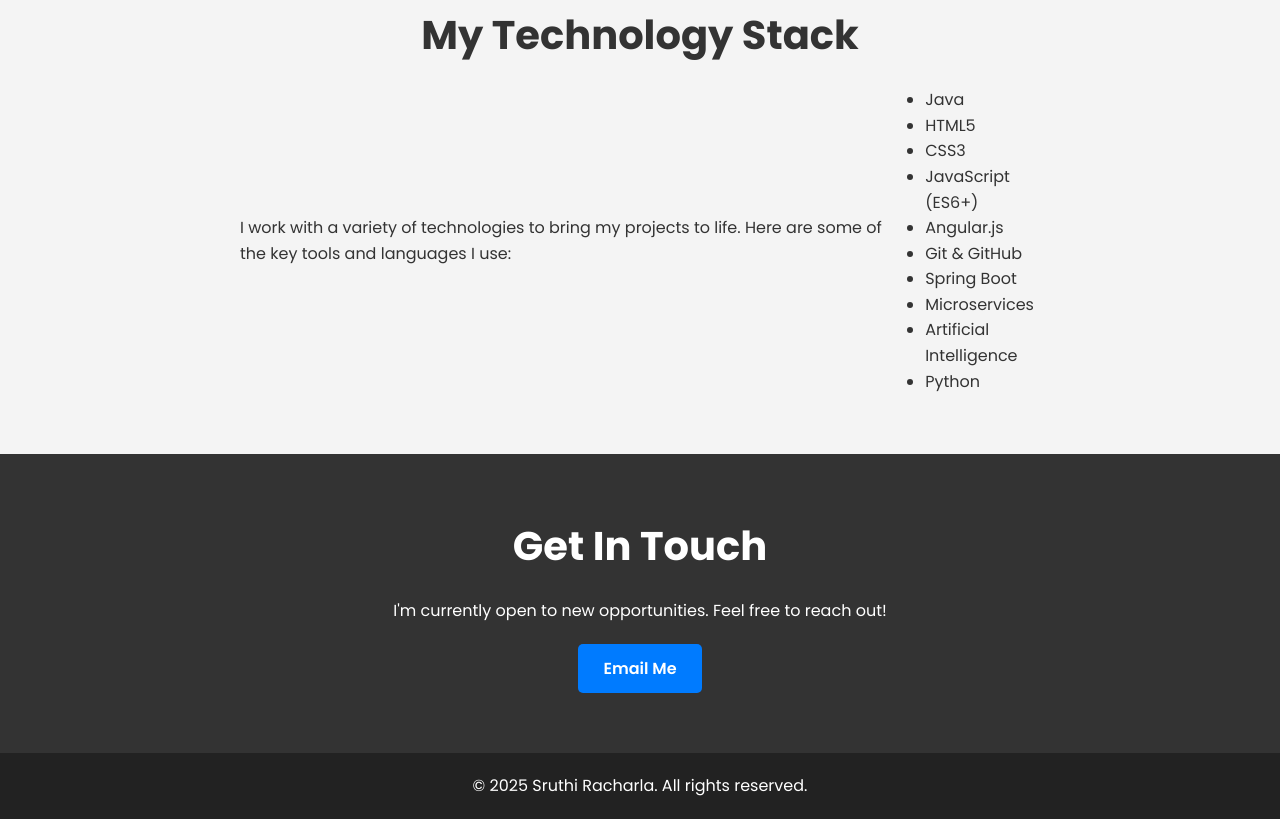
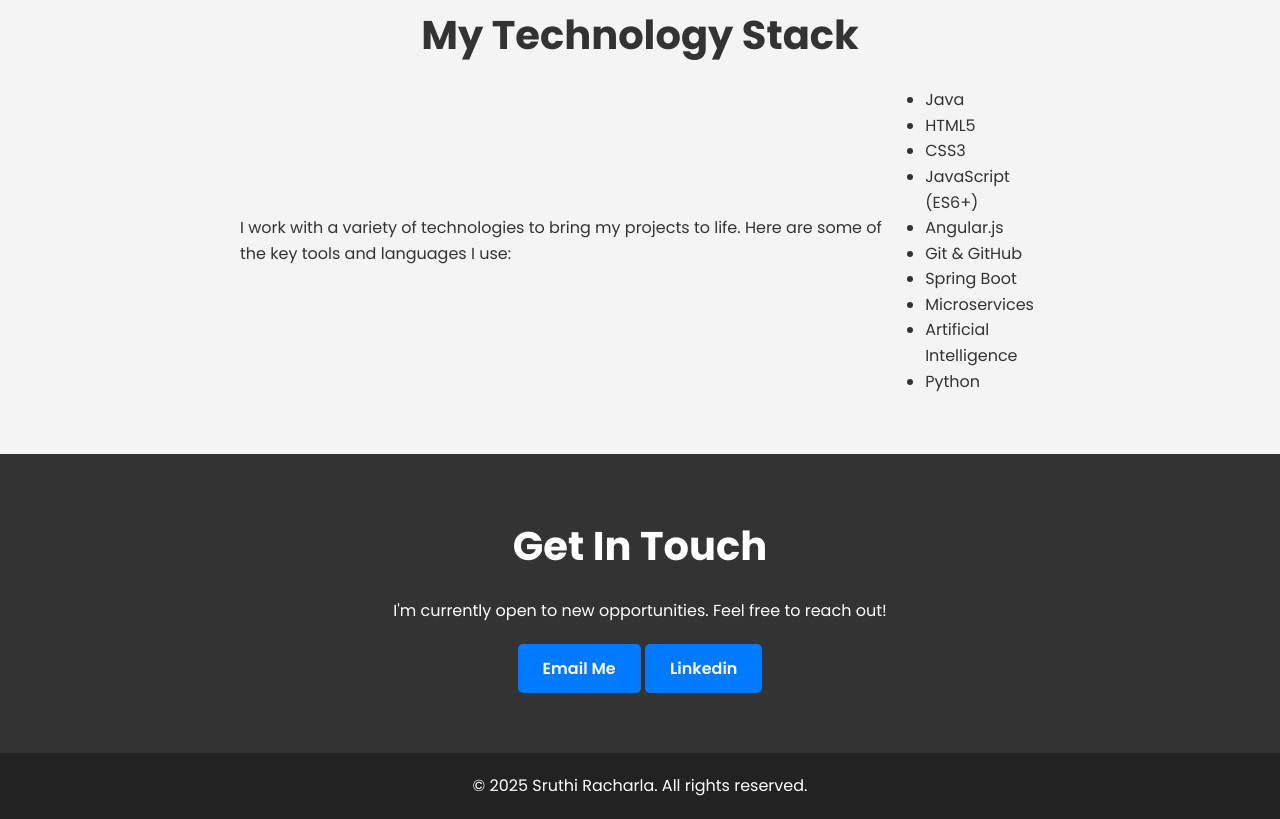
Before and after one commit to racharlasruthi/Portfolio, a plain HTML site: page index.html in a window 1280 px wide. Shown: the part 2200-3019 px from the top of the page. Drawn offline with Linux system fonts and the light colour scheme.

Commit message:
Update index.html

```diff
--- a/index.html
+++ b/index.html
@@ -133,6 +133,8 @@ Collaborated with cross-functional teams to resolve production defects and trans
             <h2>Get In Touch</h2>
             <p>I'm currently open to new opportunities. Feel free to reach out!</p>
             <a href="mailto:sruthi.racharla357@gmail.com" class="cta-button">Email Me</a>
+
+             <a href="https://www.linkedin.com/in/racharla-sruthi/" class="cta-button">Linkedin</a>
         </section>
     </main>
 
```
